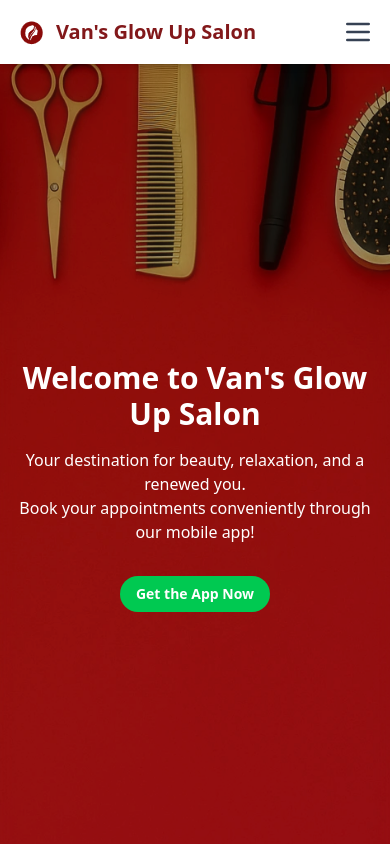
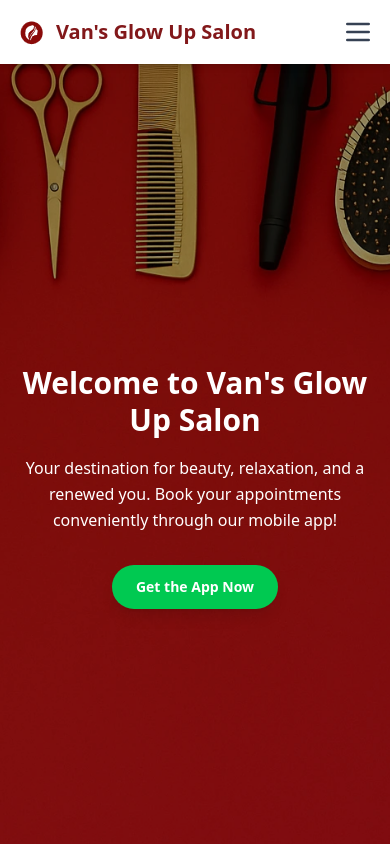
Before and after one commit to ryndngl/Salon_Website, a React (Vite) app: page / in a window 390 px wide. Shown: the top 844 px of the page. Built offline with nearby package versions, Linux system fonts and the light colour scheme.

Commit message:
feat: enhance Home component with improved responsive layout

```diff
--- a/src/components/Home.jsx
+++ b/src/components/Home.jsx
@@ -14,7 +14,7 @@ function Home() {
         relative
         py-16 sm:py-24 md:py-32 lg:py-48
         bg-cover
-        bg-top md:bg-center
+        bg-center
         bg-no-repeat
         min-h-screen
         flex
@@ -24,36 +24,18 @@ function Home() {
      "
     >
       {/* Overlay for better text readability */}
-      <div className="absolute inset-0 bg-black opacity-30 backdrop-blur-sm"></div>
+      <div className="absolute inset-0 bg-black/40"></div>
 
-      <div className="container mx-auto text-center z-10 p-4 sm:p-6 md:p-8">
-        <h2
-          className="
-          text-3xl sm:text-4xl md:text-5xl lg:text-6xl
-          font-bold mb-4 sm:mb-6 md:mb-8
-        "
-        >
+      <div className="container mx-auto text-center relative z-10 px-4 sm:px-6 md:px-8 max-w-4xl">
+        <h2 className="text-3xl sm:text-4xl md:text-5xl lg:text-6xl font-bold mb-4 sm:mb-6 md:mb-8 leading-tight">
           Welcome to Van's Glow Up Salon
         </h2>
-        <p
-          className="
-          text-base sm:text-lg md:text-xl
-          mb-8 sm:mb-10 md:mb-12
-        "
-        >
-          Your destination for beauty, relaxation, and a renewed you. <br />
+        <p className="text-base sm:text-lg md:text-xl mb-8 sm:mb-10 md:mb-12 leading-relaxed">
+          Your destination for beauty, relaxation, and a renewed you. <br className="hidden sm:block" />
           Book your appointments conveniently through our mobile app!
         </p>
         <a href="#mobile-app">
-          <button
-            className="
-            bg-green-500 text-white font-semibold
-            py-2 px-4 sm:py-3 sm:px-6 md:py-4 md:px-8
-            rounded-full transition duration-300
-            text-sm sm:text-base md:text-lg
-            hover:bg-green-600
-          "
-          >
+          <button className="bg-green-500 text-white font-semibold py-3 px-6 sm:py-3 sm:px-8 md:py-4 md:px-10 rounded-full transition duration-300 text-sm sm:text-base md:text-lg hover:bg-green-600 hover:scale-105 active:scale-95 shadow-lg">
             Get the App Now
           </button>
         </a>
```
